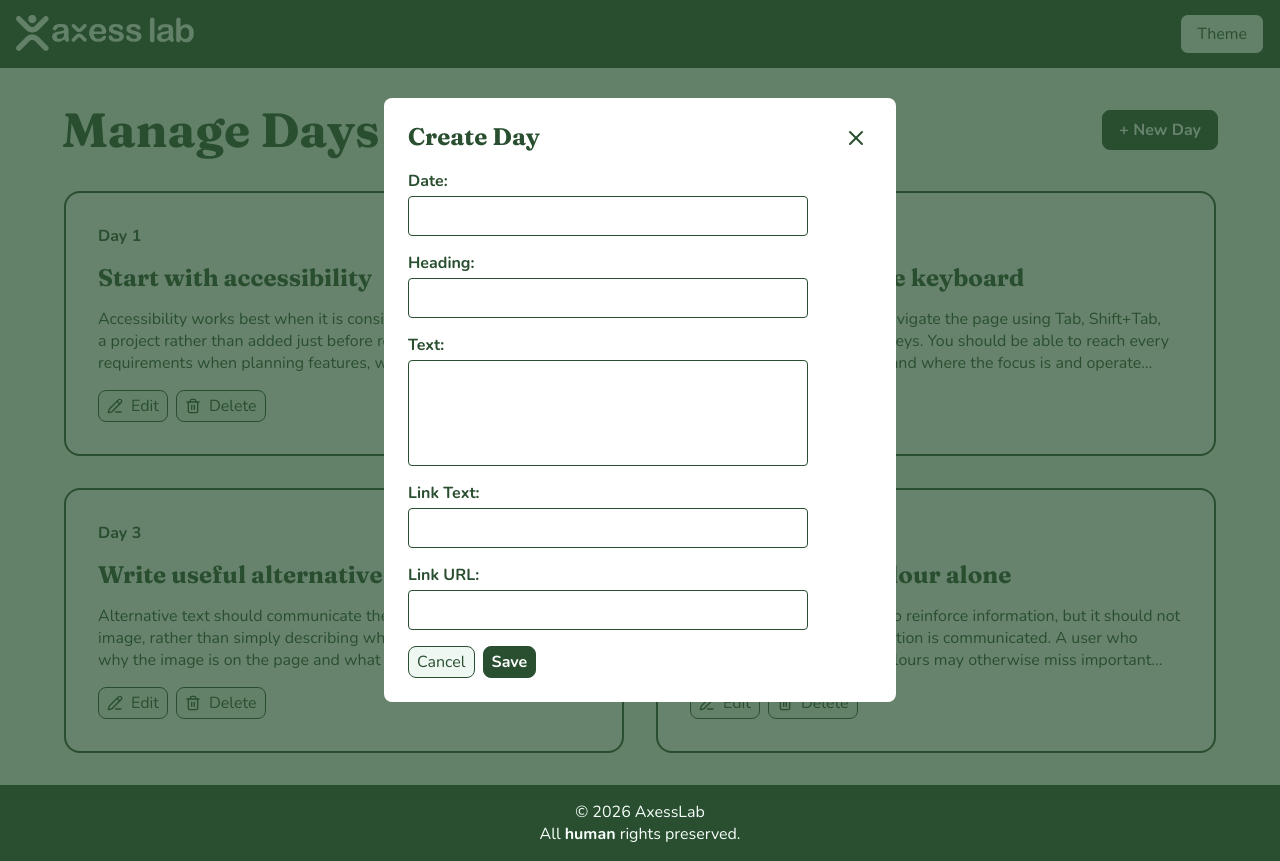
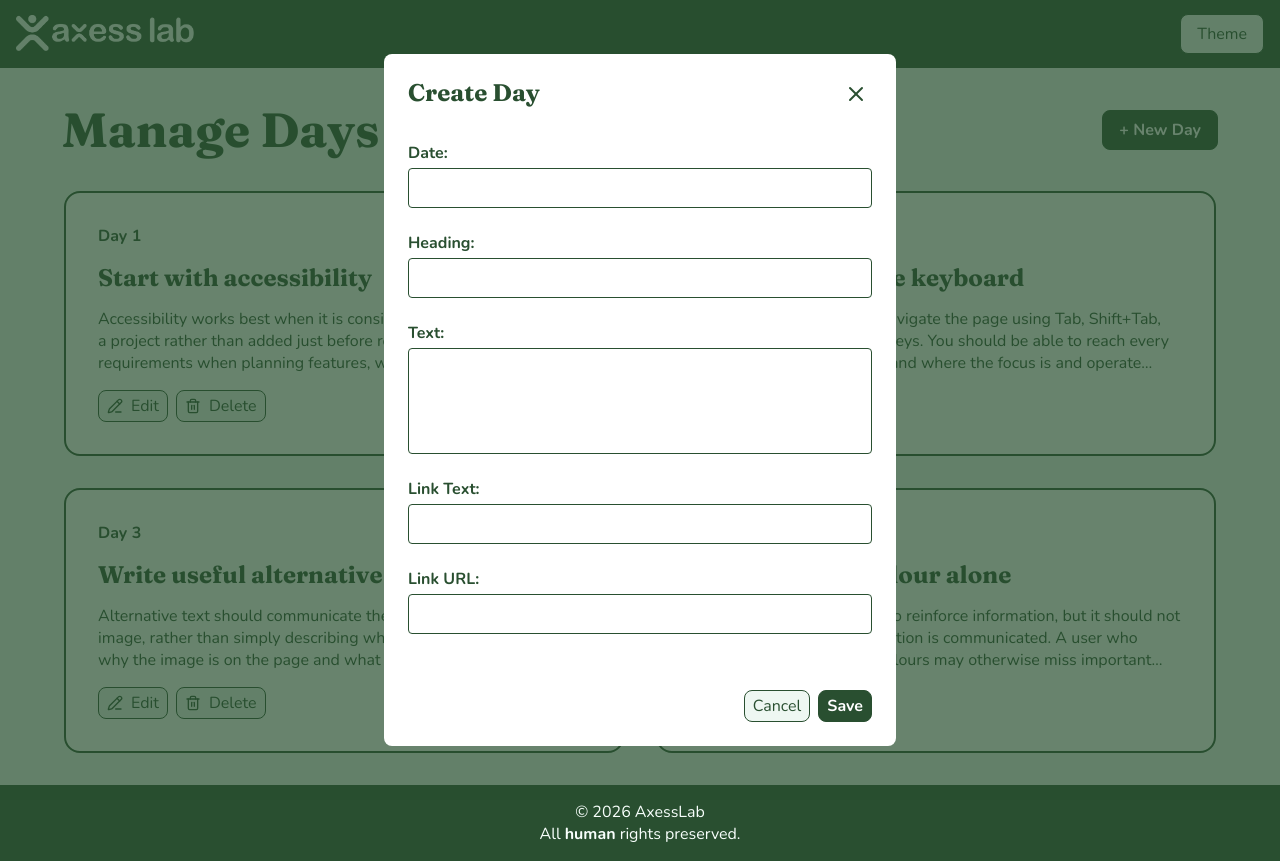
Before and after one commit to AccessibleForAll/a11y-advent-calendar, a Next.js app: page /admin/manageDays in a window 1280 px wide. Both pictures are taken after a click on the button "+ New Day". Built offline with nearby package versions, Linux system fonts and the light colour scheme.

Commit message:
feat: add modal content wrapper and adjust layout for Create Day modal

```diff
--- a/src/app/admin/manageDays/ManageDays.module.scss
+++ b/src/app/admin/manageDays/ManageDays.module.scss
@@ -63,3 +63,16 @@
     padding: map.get($spacing-scale, xs) map.get($spacing-scale, sm);
   }
 }
+
+.modalContentWrapper {
+  display: flex;
+  flex-direction: column;
+  margin-top: space(xl);
+  gap: map.get($spacing-scale, sm);
+  align-items: center;
+
+  .manageDaysButton {
+    margin-top: space(xl);
+    align-self: flex-end;
+  }
+}
--- a/src/app/admin/manageDays/page.tsx
+++ b/src/app/admin/manageDays/page.tsx
@@ -33,10 +33,15 @@ export default function ManageDaysPage() {
         onClose={() => setIsModalOpen(false)}
         title="Create Day"
       >
+        <div className={manageDaysStyles.modalContentWrapper}>
           <InputField name="date" label="Date:" type="text"></InputField>
           <InputField name="heading" label="Heading:" type="text"></InputField>
           <InputField name="text" label="Text:" type="textarea"></InputField>
-        <InputField name="linkText" label="Link Text:" type="text"></InputField>
+          <InputField
+            name="linkText"
+            label="Link Text:"
+            type="text"
+          ></InputField>
           <InputField name="linkUrl" label="Link URL:" type="text"></InputField>
           <div className={manageDaysStyles.manageDaysButton}>
             <Button
@@ -51,6 +56,7 @@ export default function ManageDaysPage() {
             >
               Save
             </Button>
+          </div>
         </div>
       </Modal>
       <ul className={manageDaysStyles.cardGrid}>
--- a/src/components/Inputfield/Inputfield.module.scss
+++ b/src/components/Inputfield/Inputfield.module.scss
@@ -15,9 +15,7 @@ $field-text-color: map.get($text-colors, 'black');
   flex-direction: column;
   gap: space(xs);
   width: 100%;
-  max-width: 100%;
   margin-bottom: space(md);
-  max-width: 400px;
 }
 
 .full-width {
```
Lines whose indentation alone changed are shown as unchanged.
